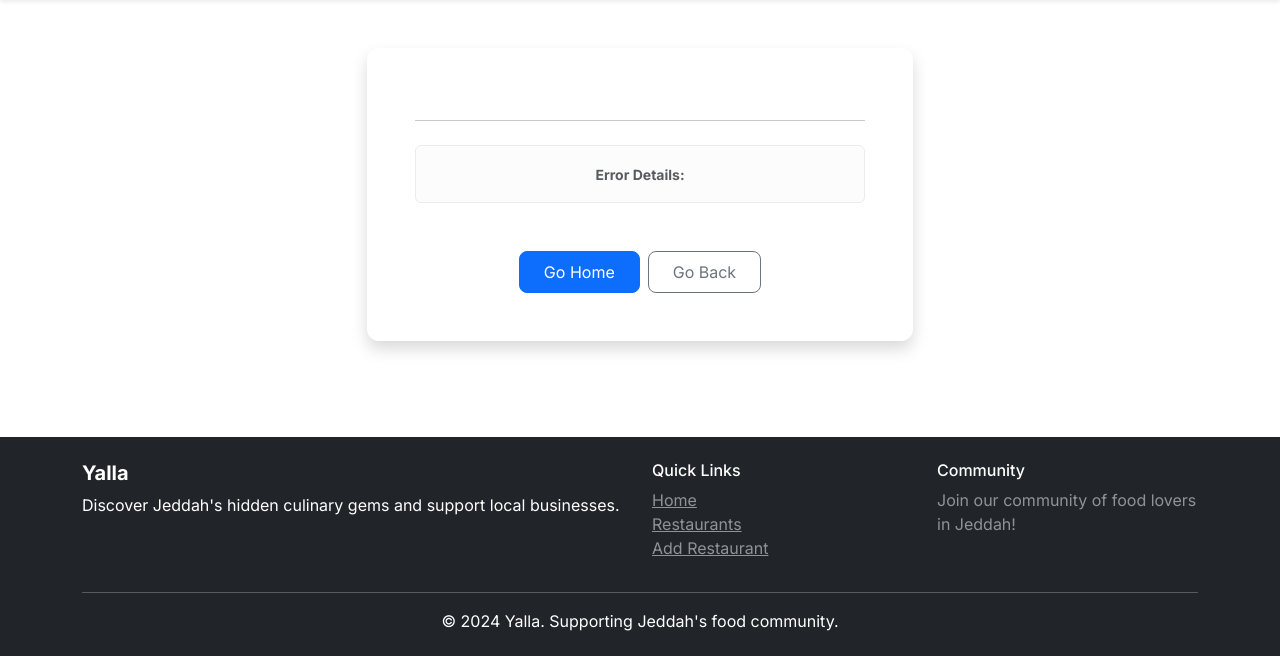
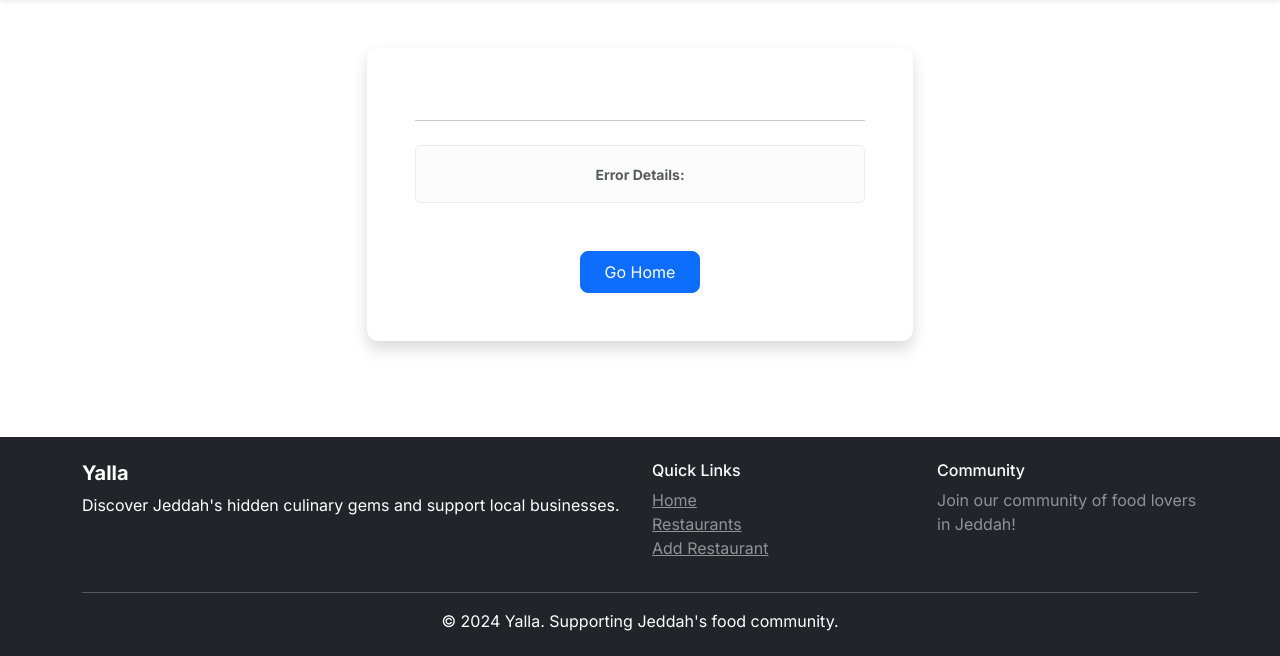
Before and after one commit to buzziyad-dev/FlaskWebInterface, a Flask app: template templates/error.html in a window 1280 px wide. Shown: the part 68-724 px from the top of the page. Run offline with Flask 3, Linux system fonts and the light colour scheme; the template is opened without the code that fills it, so the values that code supplies are empty; some libraries are stand-ins or nearby versions.

Commit message:
Remove the "Go Back" button from the error page
Remove the "Go Back" button from the custom error page template (templates/error.html), leaving only the "Go Home" button.

Replit-Commit-Author: Agent
Replit-Commit-Session-Id: 78022650-b197-4b25-a08c-351b457456cb
Replit-Commit-Checkpoint-Type: full_checkpoint
Replit-Commit-Event-Id: 13829a20-bb59-4cc0-9c7a-01fd4866b33a
Replit-Commit-Screenshot-Url: https://storage.googleapis.com/screenshot-production-us-central1/cd58748b-bb1d-40c8-ab76-3e170f53750e/78022650-b197-4b25-a08c-351b457456cb/STUb3Zy

```diff
--- a/templates/error.html
+++ b/templates/error.html
@@ -27,12 +27,9 @@
                         </small>
                     </div>
 
-                    <div class="d-flex gap-2 justify-content-center mt-5">
+                    <div class="mt-5">
                         <a href="{{ url_for('index') }}" class="btn btn-primary px-4">
                             Go Home
-                        </a>
-                        <a href="javascript:history.back()" class="btn btn-outline-secondary px-4">
-                            Go Back
                         </a>
                     </div>
                 </div>
```
